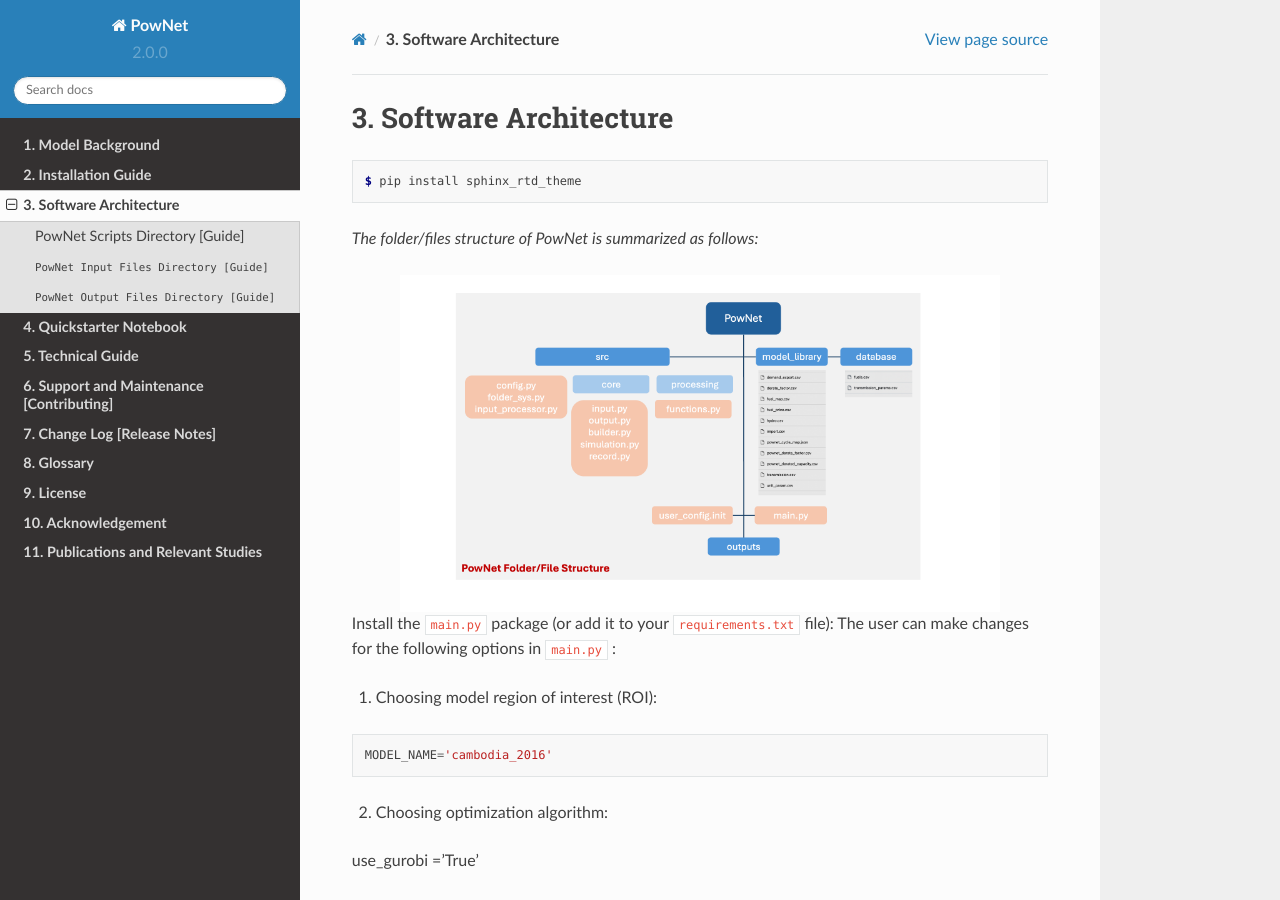
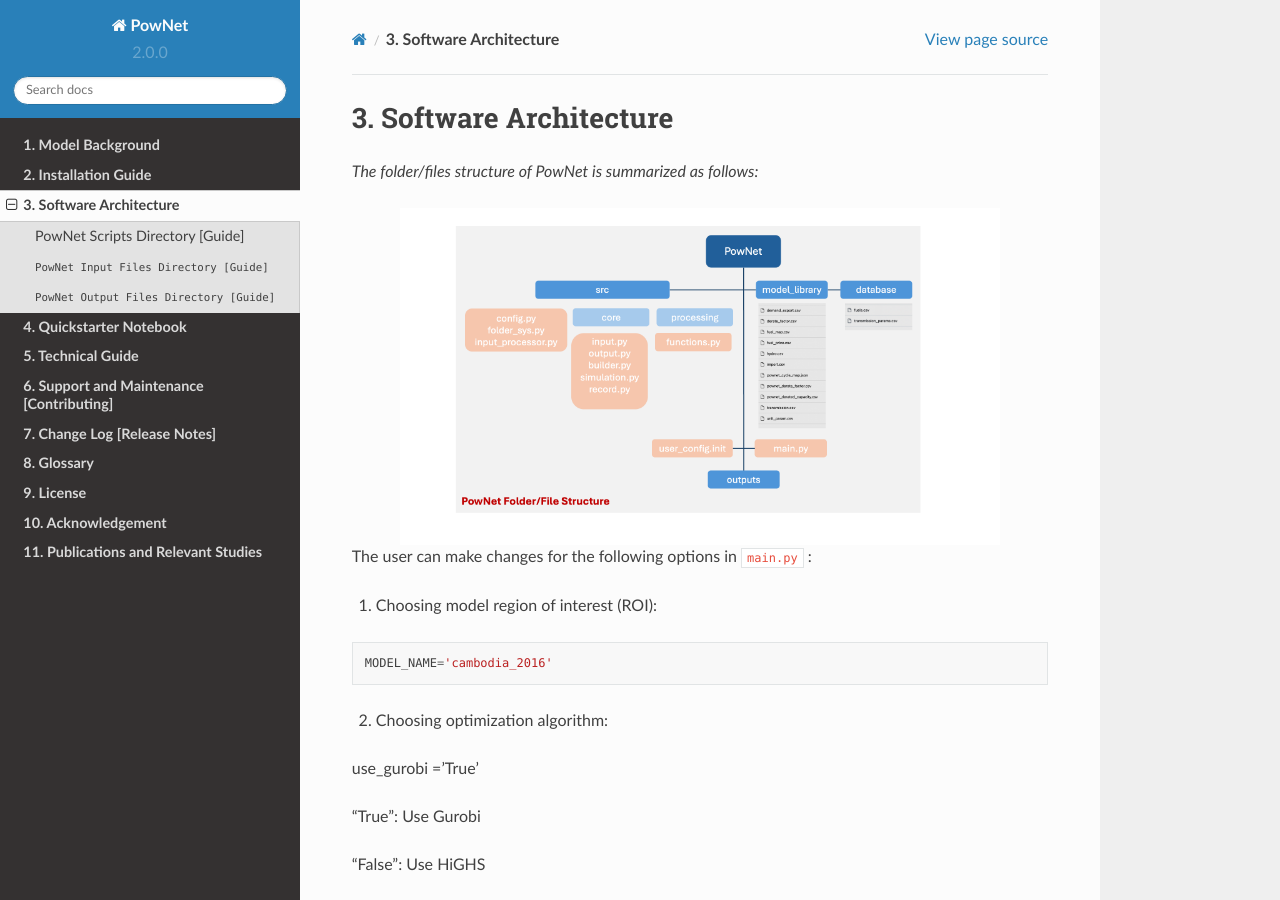
Before and after one commit to HishamEldardiry/PowNet_Documentation, a Sphinx documentation site: the page built from docs/source/pages/architecture.rst, in a window 1280 px wide and 900 px high. Built offline with Sphinx 7.4.7 and the Read the Docs theme 2.0.0, drawn with Linux system fonts in a browser that asks for light colours; cross-references to code outside the pages are shown as plain code.

Commit message:
Update architecture.rst

```diff
--- a/docs/source/pages/architecture.rst
+++ b/docs/source/pages/architecture.rst
@@ -1,12 +1,6 @@
 
 **3. Software Architecture**
 ============================
-
-
-.. code:: console
-
-    $ pip install sphinx_rtd_theme
-
 
 *The folder/files structure of PowNet is summarized as follows:*
 
@@ -15,7 +9,6 @@
    :width: 600
 
 
-Install the ``main.py`` package (or add it to your ``requirements.txt`` file):
 The user can make changes for the following options in ``main.py`` :
 
 1) Choosing model region of interest (ROI):
```
